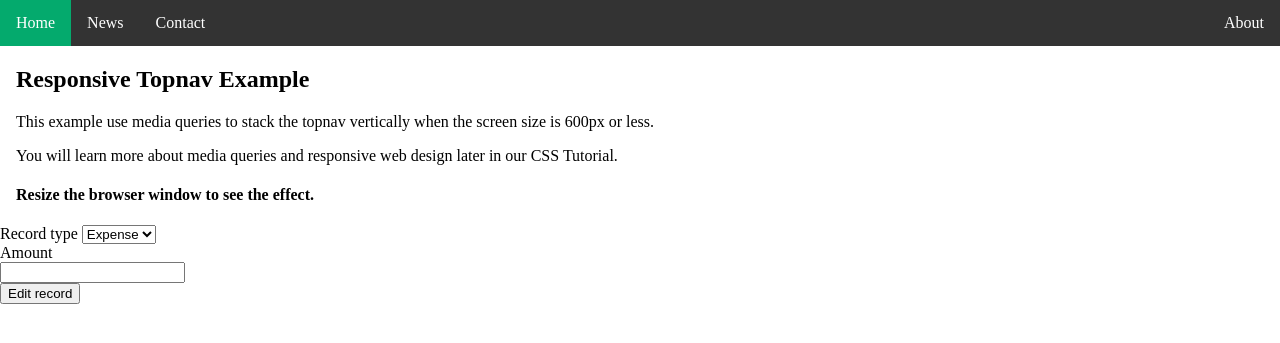
After one commit to 1Lukukas/web-app, a Node server app: template views/editRecord.ejs in a window 1280 px wide. The commit adds this page. Shown: the top 343 px of the page. Run offline with Node 20, Linux system fonts and the light colour scheme; the template is opened without the code that fills it, so the values that code supplies are empty; some libraries are stand-ins or nearby versions.

Commit message:
add page

```diff
--- a/routes/records.js
+++ b/routes/records.js
@@ -19,6 +19,12 @@ router.get('/:id', getRecord, (req, res) => {
   res.json(res.record)
 })
 
+router.get('/:id/edit', getRecord, (req, res) => {
+  console.log(path.join(__dirname, './views/'))
+  return res.sendFile('editRecord.ejs', {
+    root: path.join(__dirname, './views/') // <= you might have to write '/foldername/
+})
+})
 // Creating one
 router.post('/create', urlencodedParser, async (req, res) => {
   const record = new Record({
--- /dev/null
+++ b/views/editRecord.ejs
@@ -0,0 +1,67 @@
+<!DOCTYPE html>
+<html>
+<head>
+<meta name="viewport" content="width=device-width, initial-scale=1.0">
+<style>
+body {margin: 0;}
+
+ul.topnav {
+  list-style-type: none;
+  margin: 0;
+  padding: 0;
+  overflow: hidden;
+  background-color: #333;
+}
+
+ul.topnav li {float: left;}
+
+ul.topnav li a {
+  display: block;
+  color: white;
+  text-align: center;
+  padding: 14px 16px;
+  text-decoration: none;
+}
+
+ul.topnav li a:hover:not(.active) {background-color: #111;}
+
+ul.topnav li a.active {background-color: #04AA6D;}
+
+ul.topnav li.right {float: right;}
+
+@media screen and (max-width: 600px) {
+  ul.topnav li.right,
+  ul.topnav li {float: none;}
+}
+</style>
+</head>
+  <body>
+    <!-- <script src="static/index.js"></script> -->
+    <ul class="topnav">
+      <li><a class="active" href="#home">Home</a></li>
+      <li><a href="#news">News</a></li>
+      <li><a href="#contact">Contact</a></li>
+      <li class="right"><a href="#about">About</a></li>
+    </ul>
+
+    <div style="padding:0 16px;">
+      <h2>Responsive Topnav Example</h2>
+      <p>This example use media queries to stack the topnav vertically when the screen size is 600px or less.</p>
+      <p>You will learn more about media queries and responsive web design later in our CSS Tutorial.</p>
+      <h4>Resize the browser window to see the effect.</h4>
+    </div>
+
+    <form method="POST" action="/records/<%=data[i]._id%>?_method=PATCH" >
+      <label for="recTypes">Record type</label>
+      <select name="recordType" id="record">
+        <option value="expense">Expense</option>
+        <option value="income">Income</option>
+      </select><br>
+        <label for="amount">Amount</label><br>
+        <input type="text" id="amount" name="amount"><br>
+      <div>
+        <button type="submit">Edit record</button>
+      </div>
+    </form>
+  </body>
+</html>
--- a/views/index.ejs
+++ b/views/index.ejs
@@ -72,8 +72,8 @@ ul.topnav li.right {float: right;}
           <td><%= data[i].amount %></td>
           <td><%= data[i].recordType %></td>
           <td>
-            <form method="POST" action="/records/<%=data[i]._id%>?_method=PATCH">
-              <button type="submit">Edit record</button>
+            <form method="GET" action="/records/<%=data[i]._id%>/edit">
+              <button type="submit">Edit record </button>
             </form>
           </td>
           <td>
```
